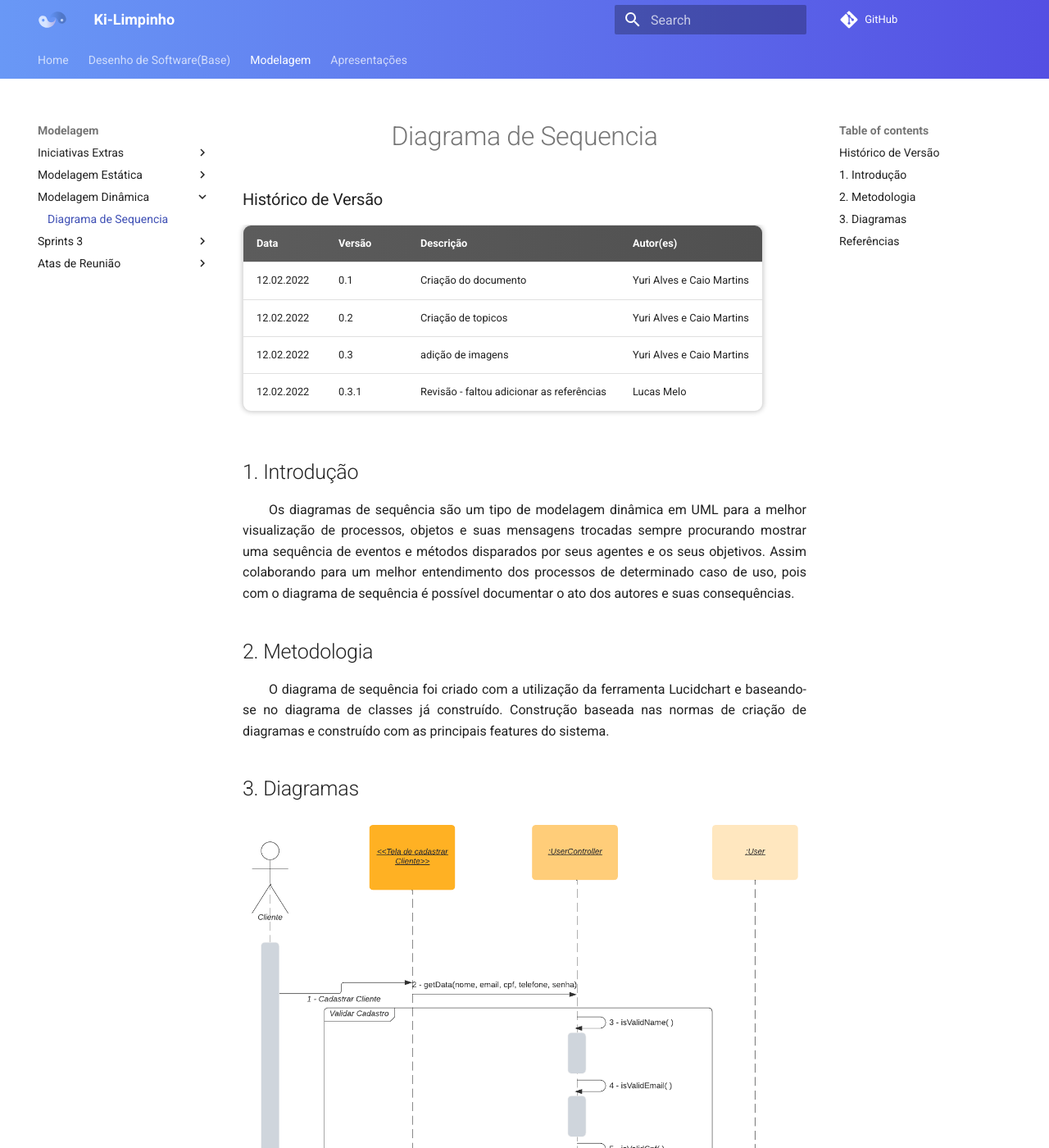
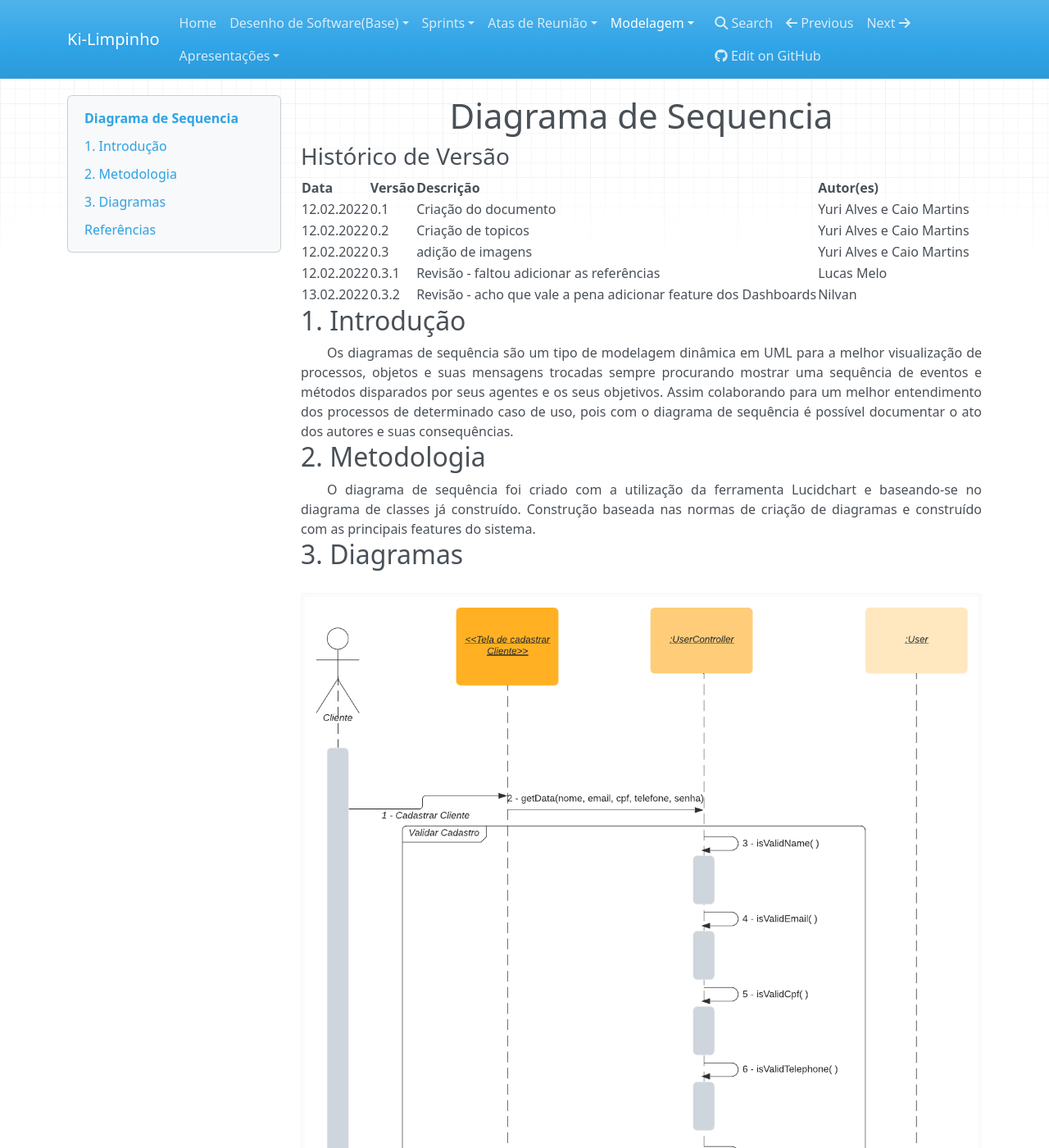
Before and after one commit to UnBArqDsw2021-2/2021.2_G2_Ki-Limpinho, an MkDocs documentation site: the page built from docs/diagramaDeSequencia.md, in a window 1280 px wide and 1400 px high. Shown: the whole window at 82% size. Built offline with MkDocs 1.6.1, drawn with Linux system fonts in a browser that asks for light colours; nearby versions of some CDN libraries; comment, search, counter and statistics services are not loaded; some of the changed text lies outside the part shown.

```diff
--- a/docs/diagramaDeSequencia.md
+++ b/docs/diagramaDeSequencia.md
@@ -8,6 +8,7 @@
 | 12.02.2022 | 0.2    | Criação de topicos   | Yuri Alves e Caio Martins |
 | 12.02.2022 | 0.3    | adição de imagens    | Yuri Alves e Caio Martins |
 | 12.02.2022 | 0.3.1   | Revisão - faltou adicionar as referências   | Lucas Melo |
+| 13.02.2022 | 0.3.2   | Revisão - acho que vale a pena adicionar feature dos Dashboards | Nilvan |
 
 ## 1. Introdução
 
--- a/mkdocs.yml
+++ b/mkdocs.yml
@@ -1,22 +1,12 @@
 site_name: Ki-Limpinho
 repo_url: https://github.com/UnBArqDsw2021-2/2021.2_G2_Ki-Limpinho
 
-markdown_extensions:
-    - pymdownx.arithmatex:
-          generic: true
 
 extra_javascript:
     - javascripts/mathjax.js
     - https://polyfill.io/v3/polyfill.min.js?features=es6
     - https://cdn.jsdelivr.net/npm/mathjax@3/es5/tex-mml-chtml.js
 
-theme:
-    name: material
-    logo: assets/img/personalizacao/logo.svg
-    favicon: assets/img/personalizacao/favicon.svg
-    features:
-        - navigation.tabs
-        - navigation.indexes
 
 extra_css:
     - assets/stylesheets/extra.css
@@ -95,16 +85,19 @@ nav:
               - Politica de Contribuição: "PoliticaDeContribuição.md"
               - EAP: "EAP.md"
               - Especificação Suplementar(FURPS): "especificacaoSuplementar.md"
-      - Sprints:
-          - Sprint 1:
-              - Planning: "Sprints/sprint01/Planning.md"
-              - Review: "Sprints/sprint01/Review.md"
-          - Sprint 2:
-              - Planning: "Sprints/sprint02/Planning02.md"
-              - Review: "Sprints/sprint02/Review.md"
-      - Atas de Reunião:
-          - Ata 18/01/2022: "Atas/ATA_18_01_2022.md"
-          - Ata 24/01/2022: "Atas/ATA_24_01_2022.md"
+  - Sprints:
+        - Sprint 1:
+            - Planning: "Sprints/sprint01/Planning.md"
+            - Review: "Sprints/sprint01/Review.md"
+        - Sprint 2:
+            - Planning: "Sprints/sprint02/Planning02.md"
+            - Review: "Sprints/sprint02/Review.md"
+        - Sprints 3:
+            - Planning: "Sprints/sprint03/Planning03.md"
+  - Atas de Reunião:
+        - Ata 18/01/2022: "Atas/ATA_18_01_2022.md"
+        - Ata 24/01/2022: "Atas/ATA_24_01_2022.md"
+        - Ata 08/02/2022: "Atas/ATA_08_02_2022.md"
   - Modelagem:
         - Iniciativas Extras:
             - MER: "mer.md"
@@ -112,9 +105,5 @@ nav:
             - Diagrama de Classes: "diagramaDeClasses.md"
         - Modelagem Dinâmica:
             - Diagrama de Sequencia: "diagramaDeSequencia.md"
-        - Sprints 3:
-            - Planning: "Sprints/sprint03/Planning03.md"
-        - Atas de Reunião:
-            - Ata 08/02/2022: "Atas/ATA_08_02_2022.md"
   - Apresentações:
       - Apresentação da Entrega 1: "apresentacoes/entrega1.md"
```
